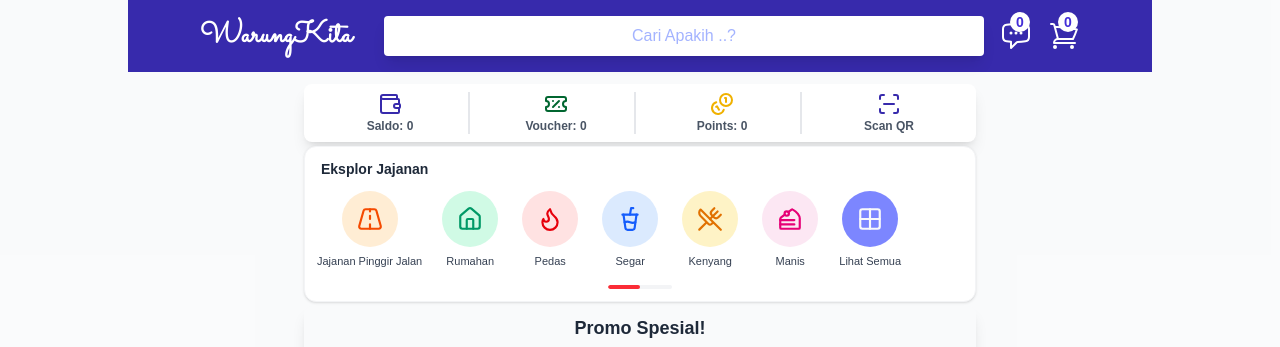
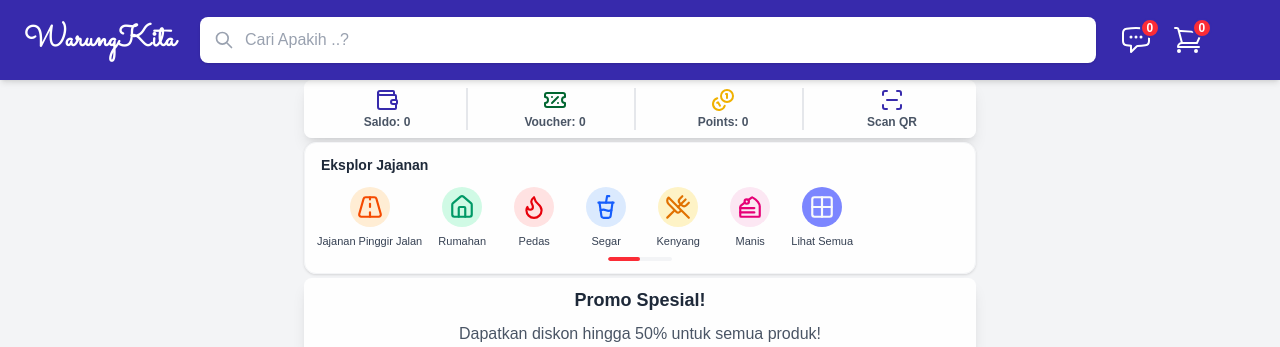
Before and after one commit to ilmiSuderajat/warungku, a Next.js app: page / in a window 1280 px wide. Shown: the top 347 px of the page. Built offline with nearby package versions, Linux system fonts and the light colour scheme; no server answers; the database is empty.

Commit message:
update searchbar, & produk grid

```diff
--- a/app/components/BannerPromo.tsx
+++ b/app/components/BannerPromo.tsx
@@ -1,6 +1,6 @@
 export default function BannerPromo() {
   return (
-    <div className="w-[96%] max-w-2xl mx-auto mt-1 bg-gray-50 rounded-lg shadow-lg py-2 px-2">
+    <div className="w-[96%] max-w-2xl mx-auto mt-1 bg-white/95 rounded-lg shadow-lg py-2 px-2">
       <h2 className="text-lg font-bold text-center text-gray-800">
         Promo Spesial!
       </h2>
--- a/app/components/KategoriCard.tsx
+++ b/app/components/KategoriCard.tsx
@@ -83,7 +83,7 @@ export default function KategoriCard() {
   };
 
   return (
-    <div className="w-[96%] max-w-2xl mx-auto mt-1 bg-white rounded-xl shadow-sm border border-gray-100 py-3 px-3">
+    <div className="w-[96%] max-w-2xl mx-auto mt-1 bg-white/95 rounded-xl shadow-sm border border-gray-100 py-3 px-3">
       <h2 className="text-sm font-bold text-gray-800 mb-3 px-1">
         Eksplor Jajanan
       </h2>
@@ -93,7 +93,7 @@ export default function KategoriCard() {
         ref={scrollRef}
         onScroll={handleScroll}
         // Ditambahkan snap-x agar pergeseran lebih mulus dan presisi
-        className="flex overflow-x-auto snap-x snap-mandatory gap-4 pb-2"
+        className="flex overflow-x-auto snap-x snap-mandatory gap-2"
         style={{ scrollbarWidth: "none", msOverflowStyle: "none" }}
       >
         <style jsx>{`
@@ -112,7 +112,7 @@ export default function KategoriCard() {
               onClick={() => console.log(`Filter kategori: ${cat.name}`)}
             >
               <div
-                className={`w-14 h-14 rounded-full flex items-center justify-center ${cat.bg} ${cat.color}`}
+                className={`w-10 h-10 rounded-full flex items-center justify-center ${cat.bg} ${cat.color}`}
               >
                 <Icon size={26} strokeWidth={2} />
               </div>
--- a/app/components/ProdukGambarSlider.tsx
+++ b/app/components/ProdukGambarSlider.tsx
@@ -17,6 +17,7 @@ export function ProdukGambarSlider({
   const ref = useRef<HTMLDivElement>(null);
   const dragStartX = useRef(0);
   const isDragging = useRef(false);
+  const autoSlideRef = useRef<ReturnType<typeof setInterval> | null>(null);
 
   useEffect(() => {
     const observer = new IntersectionObserver(
@@ -27,16 +28,30 @@ export function ProdukGambarSlider({
     if (ref.current) observer.observe(ref.current);
     return () => observer.disconnect();
   }, []);
+  useEffect(() => {
+    if (autoSlideRef.current) {
+      clearInterval(autoSlideRef.current);
+      autoSlideRef.current = null;
+    }
 
-  useEffect(() => {
     if (!isVisible || isFullscreen || !urls || urls.length <= 1) return;
 
-    const interval = setInterval(() => {
-      setIndex((prev) => (prev + 1) % urls.length);
-    }, 3000);
+    const randomDelay = Math.random() * 3000; // 0-2 detik biar gak barengan
 
-    return () => clearInterval(interval);
-  }, [isVisible, isFullscreen, urls?.length]);
+    const timeout = setTimeout(() => {
+      autoSlideRef.current = setInterval(() => {
+        setIndex((prev) => (prev + 1) % urls.length);
+      }, 3000);
+    }, randomDelay);
+
+    return () => {
+      clearTimeout(timeout);
+      if (autoSlideRef.current) {
+        clearInterval(autoSlideRef.current);
+        autoSlideRef.current = null;
+      }
+    };
+  }, [isVisible, isFullscreen, urls]);
 
   function goNext() {
     setIndex((prev) => (prev + 1) % urls.length);
@@ -91,7 +106,7 @@ export function ProdukGambarSlider({
     <>
       <div
         ref={ref}
-        className="w-full h-full relative overflow-hidden cursor-pointer"
+        className="relative h-full w-full cursor-pointer overflow-hidden bg-transparent"
         onClick={openFullscreen}
       >
         <div
@@ -103,13 +118,13 @@ export function ProdukGambarSlider({
               key={i}
               src={url}
               loading="lazy"
-              className="w-full h-full object-cover shrink-0"
+              className="block h-full w-full shrink-0 object-cover"
             />
           ))}
         </div>
 
         {urls.length > 1 && (
-          <div className="absolute bottom-2 flex gap-1 z-10">
+          <div className="absolute bottom-2 left-1/2 -translate-x-1/2 flex gap-1 z-10 justify-center items-center">
             {urls.map((_, i) => (
               <span
                 key={i}
@@ -147,7 +162,7 @@ export function ProdukGambarSlider({
           </button>
 
           {urls.length > 1 && (
-            <div className="absolute bottom-6 flex gap-2">
+            <div className="absolute bottom-6 left-1/2 -translate-x-1/2 flex gap-2">
               {urls.map((_, i) => (
                 <span
                   key={i}
--- a/app/components/SearchBar.tsx
+++ b/app/components/SearchBar.tsx
@@ -96,39 +96,69 @@ export default function SearchBar({ totalItem = 0 }: { totalItem?: number }) {
     );
   }
   return (
-    <div className="w-full h-20 grid grid-rows-3 md:grid-rows-4 md:w-[80%] md:mx-auto">
-      <div className="h-[9dvh] px-3 py-2 row-span-1 flex items-center justify-center bg-indigo-800 ">
-        <h1 className="text-white font-bold text-3xl hidden md:block mr-8 font-['Sacramento']">
+    <div className="w-full bg-indigo-800 shadow-md sticky top-0 z-50">
+      {/* Inner Container: Dibatasi lebarnya agar rapi di layar besar */}
+      <div className="flex items-center gap-4 px-4 py-3 md:px-6 max-w-7xl mx-auto h-16 md:h-20">
+        {/* Logo */}
+        <h1 className="text-white font-bold text-3xl hidden md:block shrink-0 mr-2 font-['Sacramento']">
           WarungKita
         </h1>
+
+        {/* Wrapper Search Bar (flex-1 agar otomatis mengisi ruang) */}
+        <div className="relative flex-1 max-w-4xl">
           <input
-          className="bg-white w-[80%] h-[70%] text-center shadow-lg rounded-sm text-gray-800 placeholder:text-indigo-300 border-none focus:outline-none md:w-[60%] md:h-[70%]"
+            className="w-full bg-white px-4 py-2.5 pl-11 rounded-lg text-gray-800 text-sm md:text-base placeholder:text-gray-400 border border-transparent focus:border-blue-400 focus:outline-none focus:ring-1 focus:ring-indigo-400/30 transition-all shadow-sm"
             type="text"
             placeholder="Cari Apakih ..?"
           />
-        <div className="relative inline-block ml-3 md:ml-4">
+          {/* Icon Search Bawaan (SVG) ditaruh di dalam input */}
+          <svg
+            className="absolute left-3.5 top-1/2 -translate-y-1/2 w-5 h-5 text-gray-400"
+            fill="none"
+            stroke="currentColor"
+            viewBox="0 0 24 24"
+            xmlns="http://www.w3.org/2000/svg"
+          >
+            <path
+              strokeLinecap="round"
+              strokeLinejoin="round"
+              strokeWidth={2}
+              d="M21 21l-6-6m2-5a7 7 0 11-14 0 7 7 0 0114 0z"
+            />
+          </svg>
+        </div>
+
+        {/* Area Ikon Chat & Keranjang */}
+        <div className="flex items-center gap-5 shrink-0 ml-2">
+          {/* Ikon Chat */}
+          <div className="relative inline-block">
             <Link href="/chat">
-            <ChatBubbleLeftEllipsisIcon className="w-8 h-8 text-white transition-transform duration-100 ease-in-out active:scale-95" />
+              <ChatBubbleLeftEllipsisIcon className="w-7 h-7 md:w-8 md:h-8 text-white transition-transform duration-100 ease-in-out active:scale-95 hover:text-indigo-200" />
             </Link>
+            {/* Badge Notif - Diubah jadi merah ala e-commerce */}
             <p
               id="countChat"
-            className="absolute -top-1 -right-1 bg-white text-indigo-700 text-xs font-bold rounded-full h-4 w-4 flex items-center justify-center md:h-5 md:w-5 md:text-sm md:-top-2 md:right-0.5"
+              className="absolute -top-1.5 -right-2 bg-red-500 text-white border-2 border-indigo-800 text-[10px] font-bold rounded-full h-5 w-5 flex items-center justify-center md:text-xs"
             >
               0
             </p>
           </div>
-        <div className="relative inline-block ml-2 md:ml-4 ">
+
+          {/* Ikon Keranjang */}
+          <div className="relative inline-block">
             <Link href="/keranjang">
-            <ShoppingCartIcon className="w-8 h-8 text-white transition-transform duration-100 ease-in-out active:scale-95" />
+              <ShoppingCartIcon className="w-7 h-7 md:w-8 md:h-8 text-white transition-transform duration-100 ease-in-out active:scale-95 hover:text-indigo-200" />
             </Link>
+            {/* Badge Notif */}
             <p
               id="count"
-            className="absolute -top-1 -right-1 bg-white text-indigo-700 text-xs font-bold rounded-full h-4 w-4 flex items-center justify-center md:h-5 md:w-5 md:text-sm md:-top-2 md:right-0.5"
+              className="absolute -top-1.5 -right-2 bg-red-500 text-white border-2 border-indigo-800 text-[10px] font-bold rounded-full h-5 w-5 flex items-center justify-center md:text-xs"
             >
               {totalItem}
             </p>
           </div>
         </div>
       </div>
+    </div>
   );
 }
--- a/app/components/TopCard.tsx
+++ b/app/components/TopCard.tsx
@@ -28,7 +28,7 @@ export default async function TopCard() {
   const saldo = wallet?.balance || 0;
 
   return (
-    <div className="w-[96%] max-w-2xl mx-auto mt-1 bg-white rounded-lg shadow-lg py-2 px-2">
+    <div className="w-[96%] max-w-2xl mx-auto bg-white/95 rounded-lg shadow-lg py-2 px-1">
       <div className="h-[20%] grid grid-cols-4 gap-2">
         {/* Item 1: Wallet */}
         <Link
--- a/app/page.tsx
+++ b/app/page.tsx
@@ -9,14 +9,14 @@ import ProdukPage from "./produk/page";
 export default async function Home() {
   const totalItem = await getTotalKeranjang();
   return (
-    <div className="w-full min-h-screen bg-gray-50/90 ">
+    <div className="w-full  bg-gray-100 ">
       <SearchBar totalItem={totalItem} />
       <div className="w-full md:w-[80%] md:mx-auto ">
         <TopCard />
         <KategoriCard />
         <BannerPromo />
       </div>
-      <div className="">
+      <div className="min-h-screen">
         <ProdukPage />
       </div>
     </div>
```
Also changed, not shown: app/produk/page.tsx (+38 -33 lines). Lines whose indentation alone changed are shown as unchanged.
